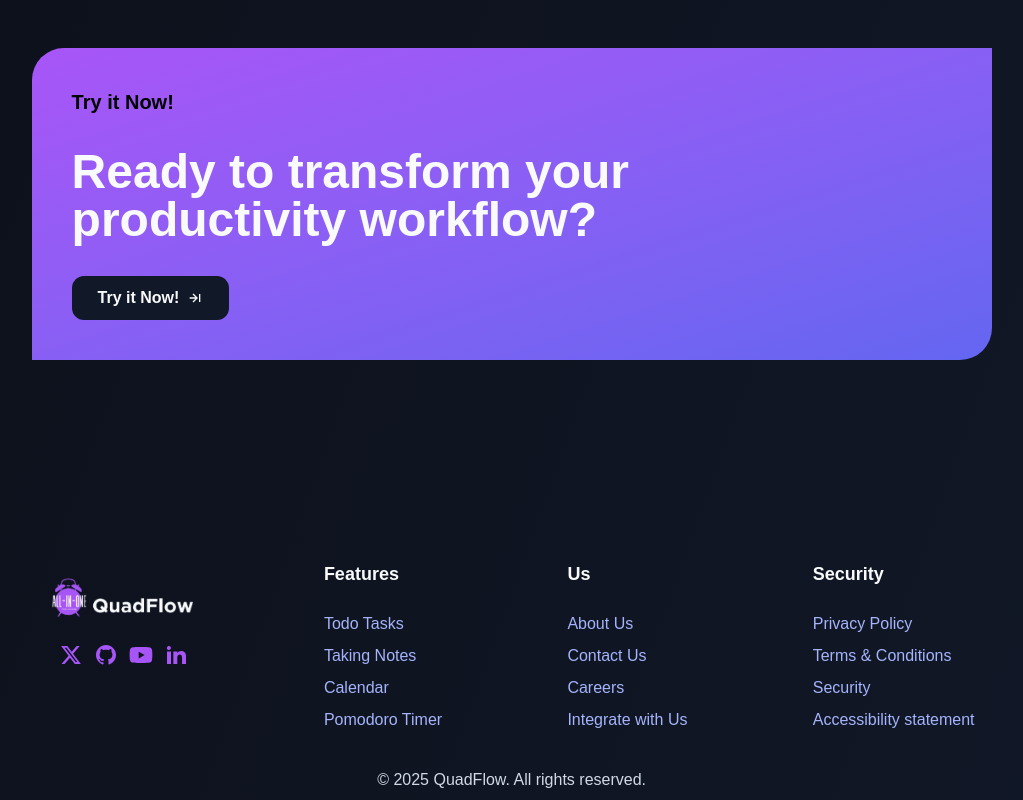
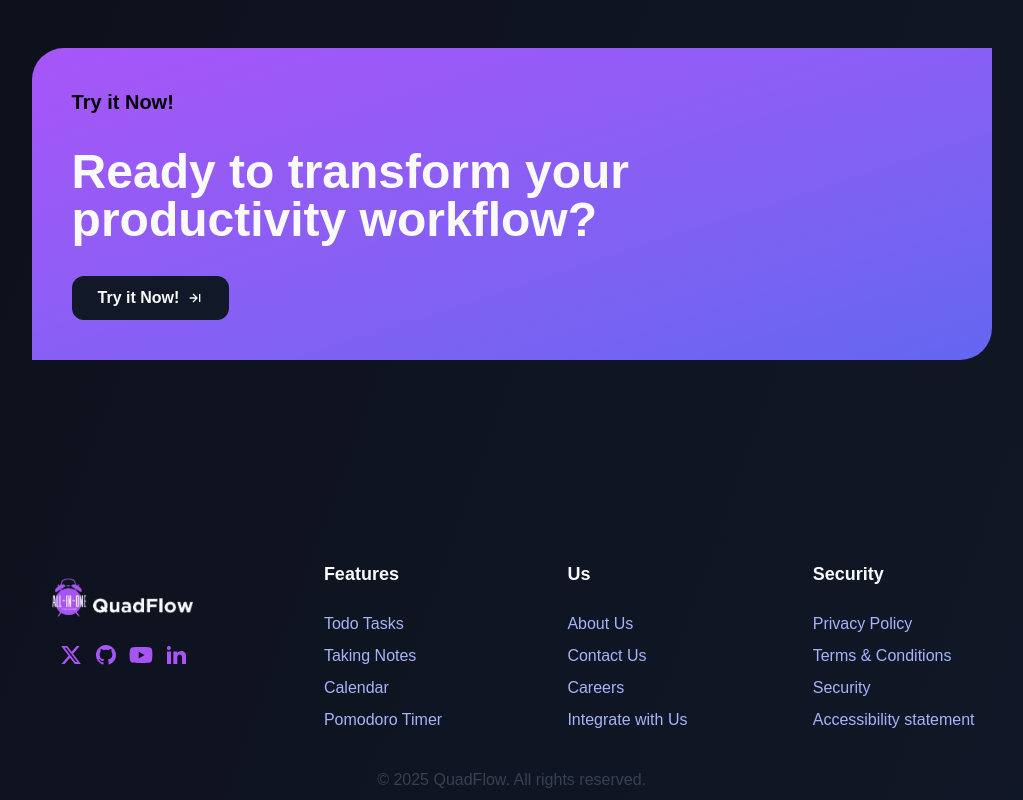
Before and after one commit to Amine4jh/QuadFlow-react, a React (Vite) app: page / in a window 1280 px wide. Shown: the part 2764-3564 px from the top of the page, without its empty margins (122-1145 px from the left). Built offline with nearby package versions, Linux system fonts and the light colour scheme.

Commit message:
Change color of the footer p

```diff
--- a/src/index.css
+++ b/src/index.css
@@ -199,7 +199,7 @@ footer #icon {
   @apply block my-2 hover:text-primary;
 }
 footer p {
-  @apply p-2 text-base;
+  @apply p-2 text-base text-border;
 }
 /* ==================================================== */
 
```
